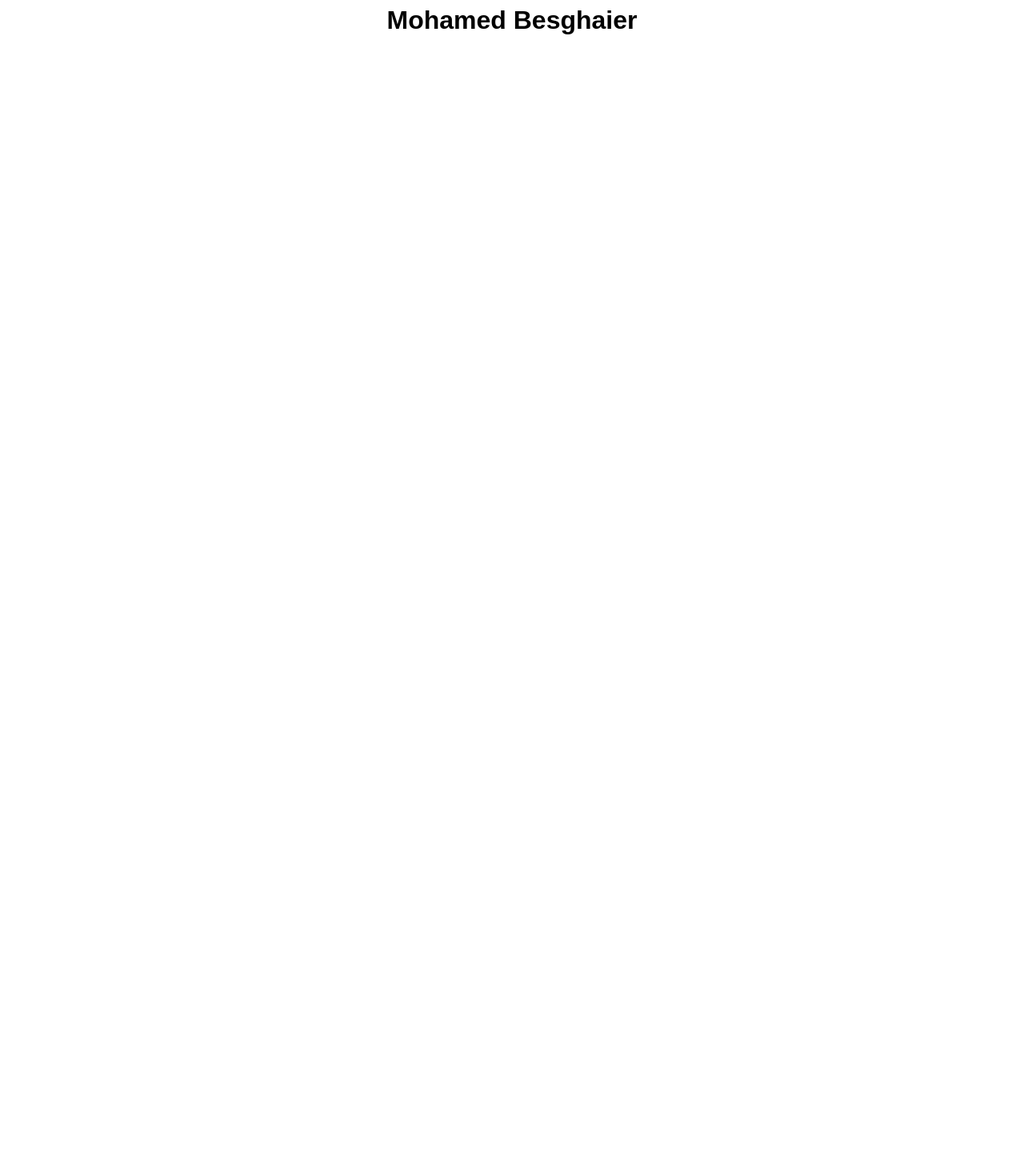
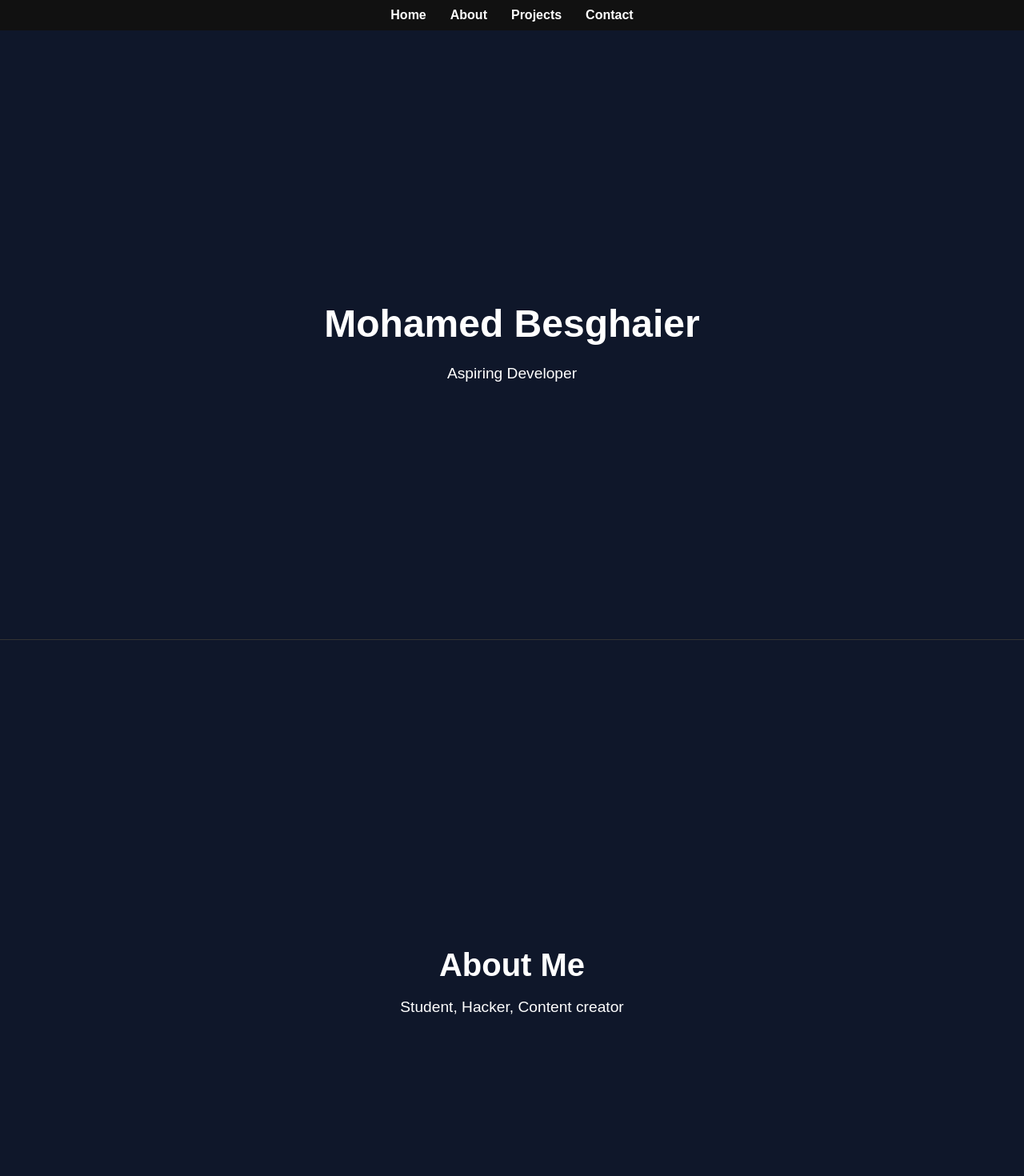
Before and after one commit to mohamed-besghaier/besghaier-portfolio, a React (Vite) app: page / in a window 1280 px wide. Shown: the top 1470 px of the page at 80% size. Before the commit the page ends 800 px from the top, so only its background shows below. Built offline with nearby package versions, Linux system fonts and the light colour scheme.

Commit message:
simple linking

```diff
--- a/src/App.jsx
+++ b/src/App.jsx
@@ -1,15 +1,19 @@
-import { useState } from 'react'
-import reactLogo from './assets/react.svg'
-import viteLogo from './assets/vite.svg'
-import heroImg from './assets/hero.png'
+import Navbar from "./components/Navbar";
+import Hero from "./components/Hero";
+import About from "./components/About";
+import Projects from "./components/Projects";
+import Contact from "./components/Contact";
 
 function App() {
-
   return (
     <>
-      <h1> Mohamed Besghaier </h1>
+      <Navbar />
+      <Hero />
+      <About />
+      <Projects />
+      <Contact />
     </>
-  )
+  );
 }
 
-export default App
+export default App;
--- a/src/components/About.jsx
+++ b/src/components/About.jsx
@@ -0,0 +1,10 @@
+function About() {
+  return (
+    <section id="about">
+      <h2> About Me </h2>
+      <p> Student, Hacker, Content creator </p>
+    </section>
+  );
+}
+
+export default About;
--- a/src/components/Contact.jsx
+++ b/src/components/Contact.jsx
@@ -0,0 +1,10 @@
+function Contact() {
+  return (
+    <section id="contact">
+      <h2>Contact</h2>
+      <p>Email me at contact@besghaier.com</p>
+    </section>
+  );
+}
+
+export default Contact;
--- a/src/components/Hero.jsx
+++ b/src/components/Hero.jsx
@@ -0,0 +1,10 @@
+function Hero() {
+  return (
+    <section id="hero">
+      <h1>Mohamed Besghaier</h1>
+      <p> Aspiring Developer </p>
+    </section>
+  );
+}
+
+export default Hero;
--- a/src/components/Navbar.jsx
+++ b/src/components/Navbar.jsx
@@ -0,0 +1,12 @@
+function Navbar() {
+  return (
+    <nav>
+      <a href="#hero">Home</a>
+      <a href="#about">About</a>
+      <a href="#projects">Projects</a>
+      <a href="#contact">Contact</a>
+    </nav>
+  );
+}
+
+export default Navbar;
--- a/src/components/Projects.jsx
+++ b/src/components/Projects.jsx
@@ -0,0 +1,15 @@
+function Projects() {
+  return (
+    <section id="projects">
+      <h2>Projects</h2>
+      <p>
+        <ul>
+          <li> Agent-Based Models & Cellular Automata </li>
+          <li> URL Risk Analyzer </li>
+        </ul>
+      </p>
+    </section>
+  );
+}
+
+export default Projects;
--- a/src/index.css
+++ b/src/index.css
@@ -1,19 +1,89 @@
+/* Smooth scrolling */
+html {
+  scroll-behavior: smooth;
+}
+
+/* Reset */
 * {
   margin: 0;
   padding: 0;
   box-sizing: border-box;
 }
 
+/* Body */
 body {
-  font-family: Arial, sans-serif;
+  font-family: 'Arial', sans-serif;
+  background-color: #0f172a; /* dark blue */
+  color: white;
+}
+
+/* Navbar */
+nav {
+  position: fixed;
+  top: 0;
+  width: 100%;
+  background: #111;
+  padding: 10px 20px;
+  z-index: 100;
+  display: flex;
+  justify-content: center;
+}
+
+nav a {
+  margin: 0 15px;
+  text-decoration: none;
+  color: white;
+  font-weight: bold;
+  transition: color 0.3s;
+}
+
+nav a:hover {
+  color: #00bfff;
+}
+
+/* Section */
+section {
+  min-height: 100vh;
+  padding: 120px 40px 60px 40px; /* top padding leaves space for navbar */
+  display: flex;
+  flex-direction: column;
+  justify-content: center;
+  align-items: center;
+  border-bottom: 1px solid #333;
+  text-align: center;
+}
+
+/* Headings */
+h1 {
+  font-size: 3rem;
+  margin-bottom: 20px;
+}
+
+h2 {
+  font-size: 2.5rem;
+  margin-bottom: 15px;
+}
+
+/* Paragraphs */
+p {
+  font-size: 1.2rem;
+  max-width: 700px;
   line-height: 1.6;
 }
 
-h1 {
-  text-align: center;
+/* Buttons */
+button {
+  margin-top: 20px;
+  padding: 10px 25px;
+  font-size: 1rem;
+  background-color: #00bfff;
+  color: #111;
+  border: none;
+  border-radius: 5px;
+  cursor: pointer;
+  transition: background-color 0.3s;
 }
 
-a {
-  color: inherit;
-  text-decoration: none;
+button:hover {
+  background-color: #0095cc;
 }
```
